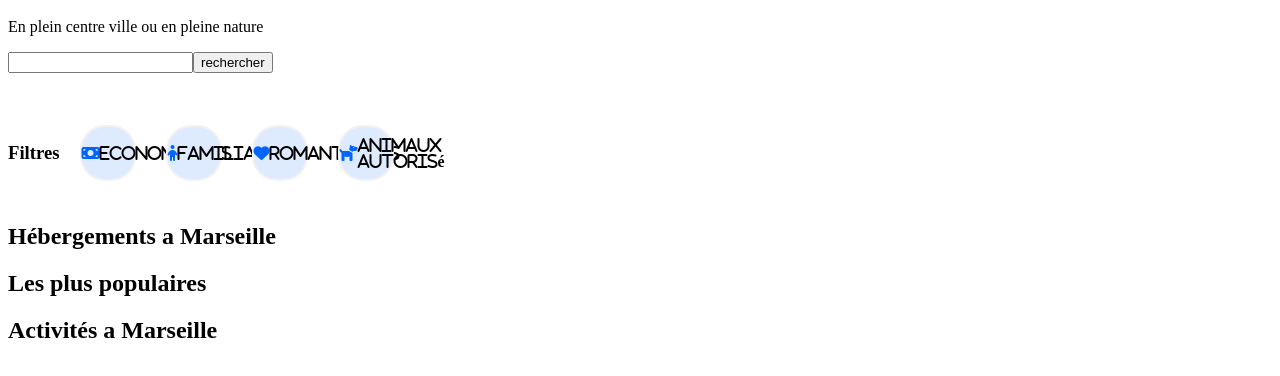
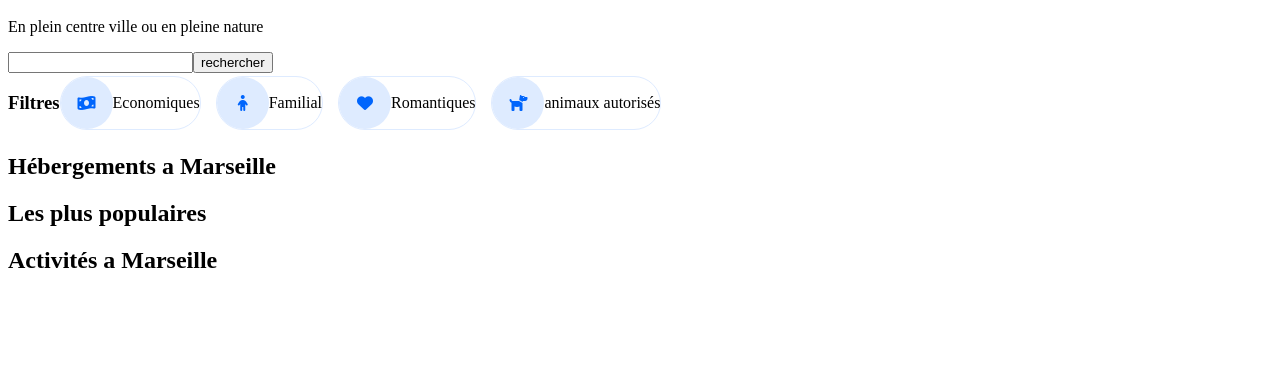
Before and after one commit to Eligriv-sined/VirgileDenis_2_19-07-2021, a plain HTML site: page Index_reservia.html in a window 1280 px wide. Shown: the part 98-474 px from the top of the page. Drawn offline with Linux system fonts and the light colour scheme.

Commit message:
Filtres operationel , manque la fonctionabilité + changement dapprences quand on les selectiones.

```diff
--- a/Index_reservia.html
+++ b/Index_reservia.html
@@ -9,23 +9,26 @@
   <body>
       <header>
          <div class="headtitre">
-          <img src="images/logo/Reservia@3x.png" alt="logoreservia" class="logo"><div id="liens">
+          <img src="images/logo/Reservia@3x.png" alt="logoreservia" class="logohead">
+          <div id="liens">
             <a href="Index_reservia.html#Hebergements">Hébergements</a>
             <a href="Index_reservia.html#Activites">Activités</a>
             <a href="#">S'inscrire</a>
+          </div>
 
-          </div>
           <h1>Trouvez votre hébergement pour des vacances de rêves</h1>
              <p>En plein centre ville ou en pleine nature</p>
              <input type="search" id="recherchehead"/><input type="submit" value="rechercher"/>
-                <div class="Filtres margefiltres">
-                    <div class="titrefiltres"><h3>Filtres</h3></div>
-                        <div ><i id="test" class="fas fa-money-bill icontext filtresicone  box"><div class="textfiltres">economiques</div></div></i>
-                        <div><i  id="test" class="fas fa-child icontext filtresicone  box"><div class="textfiltres">familiales</div></div></i>
-                        <div><i  id="test" class="fas fa-heart icontext filtresicone box"><div class="textfiltres">romantiques</div></div></i>
-                        <div ><i id="test" class="fas fa-dog icontext filtresicone box  "><div class="textfiltres">animaux autorisé</div></div></i>
-                </div>
-            </div>
+
+                        <div class="filtresmenus"><h3>Filtres</h3>
+                              <div class="bulle">
+                                <div class="bullelogo"><div class=logo><i class="  fas fa-money-bill-wave "></i></div><div class="textico">Economiques</div></div>
+                                <div class="bullelogo"><div class=logo><i class=" fas fa-child "></i></div><div class="textico">Familial</div></div>
+                                <div class="bullelogo"><div class=logo><i class="  fas fa-heart "></i></div><div class="textico"> Romantiques</div></div>
+                                <div class="bullelogo" ><div class=logo><i class=" fas fa-dog "></i></div><div class="textico" >animaux autorisés</div></div>
+                              </div>
+                        </div>
+
         </header>
 
             <section id="hebergements">
--- a/style.css
+++ b/style.css
@@ -1,16 +1,16 @@
-
+.flexcentre
+{
+    display: flex;
+    justify-content: center;
+    align-items: center;
+}
 
 
 /*header*/
 
-header
-{
-    background-color:white;
-
-}
 
 
-.logo
+.logohead
 {
     width: 100px;
     height: 50px;
@@ -39,55 +39,39 @@ header h1
 
 /* filtres*/
 
-.Filtres
+.filtresmenus
 {
     display: flex;
-    align-items: center;
-
 }
 
-.margefiltres
+
+.logo
 {
-    margin-top: 50px;
-    margin-bottom: 40px;
+    color: #0065fc;
+    border-radius: 52px;
+    height: 52px;
+    width: 52px;
+    background-color: #deebff;
+
+    text-align: center;
+    display: flex;
+    justify-content: center;
+    align-items: center;
 }
 
-.titrefiltres
+.bullelogo
 {
-    margin-right: 20px;
+  border: solid 1px #deebff;
+  border-radius: 52px;
+  display: flex;
+  justify-content: center;
+  align-items: center;
+  margin-right: 15px;
 }
 
-.icontext
-{
-    border: 2px solid #f2f2f2;
-    width: 110px;
-    height: 50px;
-    border-radius: 30px;
-    margin-right: 30px;
-
-}
-
-.filtresicone
-{
-    border-radius: 25px;
-    width: 52px;
-    height: 52px;
-    color: #0065fc;
-    background-color: #deebff;
-
-
-}
-#test
+.bulle
 {
     display: flex;
+    justify-content: center;
     align-items: center;
-    justify-content:space-between;
-
-
 }
-
-.textfiltres
-{
-    color: black;
-
-}
```
